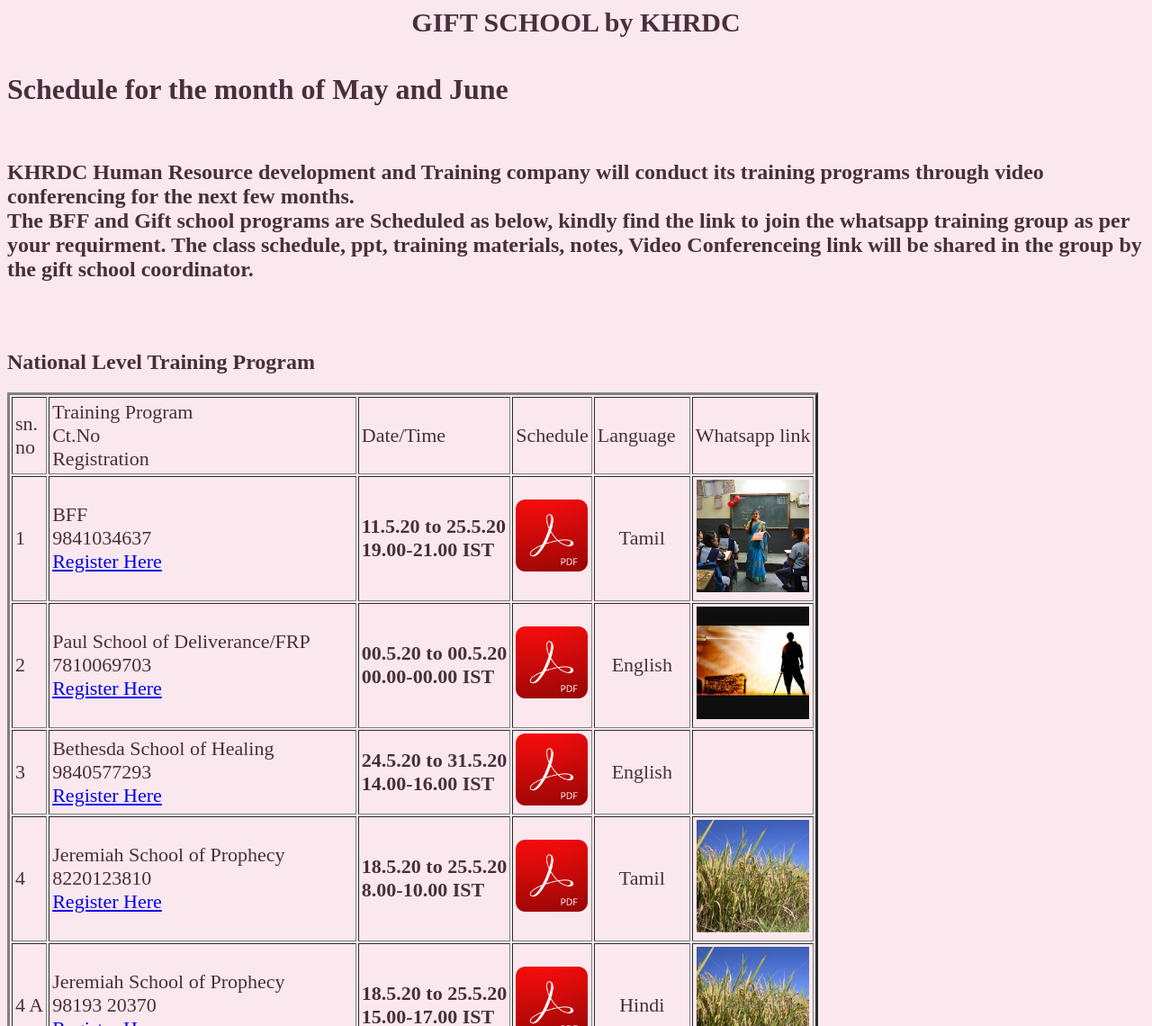
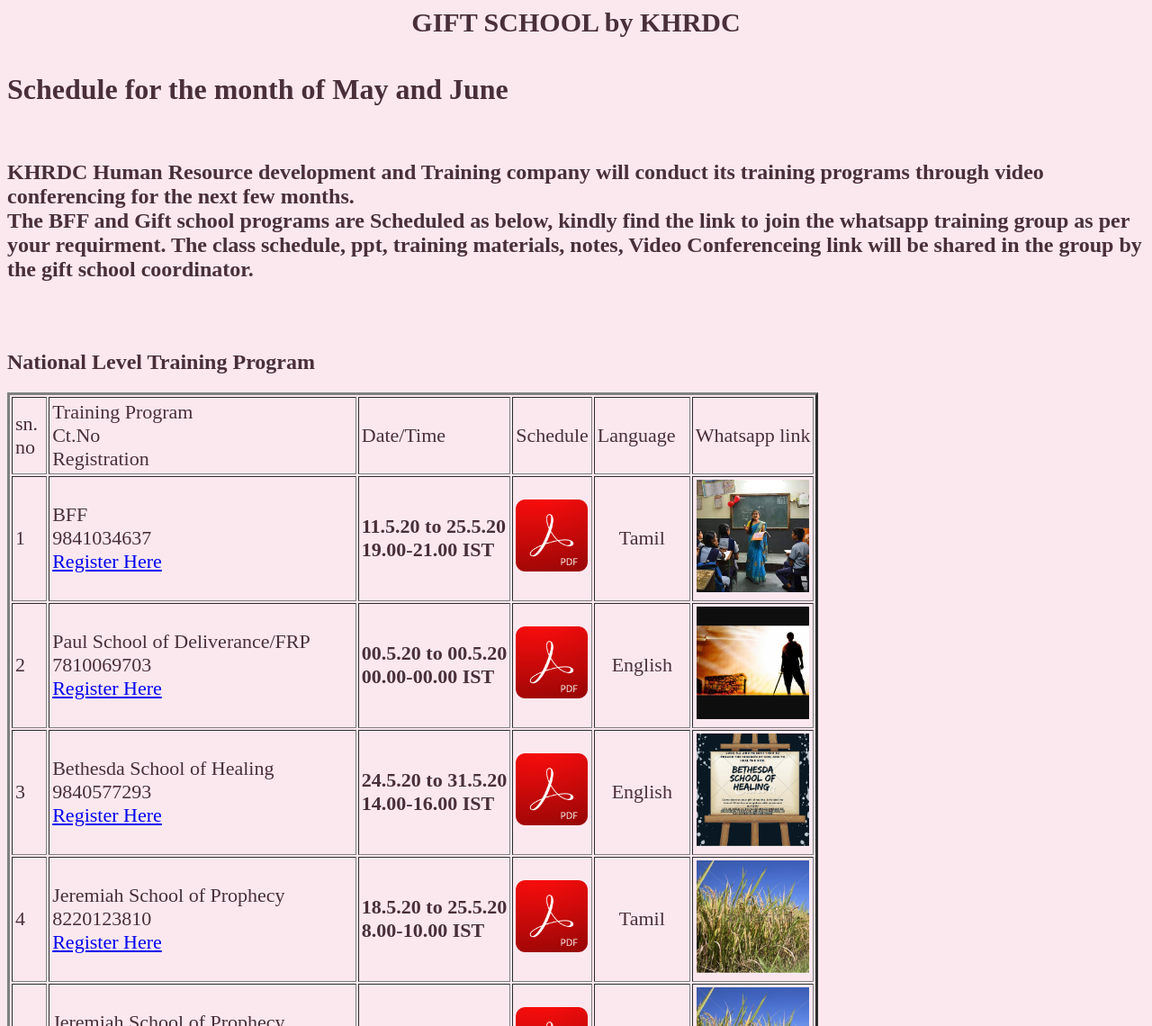
Before and after one commit to BenedictAruldas/giftschool, a plain HTML site: page index.html in a window 1280 px wide. Shown: the top 1140 px of the page at 90% size. Drawn offline with Linux system fonts and the light colour scheme.

Commit message:
healing
healing

```diff
--- a/index.html
+++ b/index.html
@@ -109,7 +109,7 @@
 				English
 			</td>
 			<td style="text-align: center;">
-				<a href="https://chat.whatsapp.com/CgYveqrzY3xDxggW4e2KDD" height="125" width="125"><br>  </a>
+				<a href="https://chat.whatsapp.com/CgYveqrzY3xDxggW4e2KDD" target="_blank"><img src="img/healing.png" height="125" width="125"><br>  </a>
 			</td>
 		</tr>
 
```
Also changed, not shown: img/healing.png (added), 1 other file.
